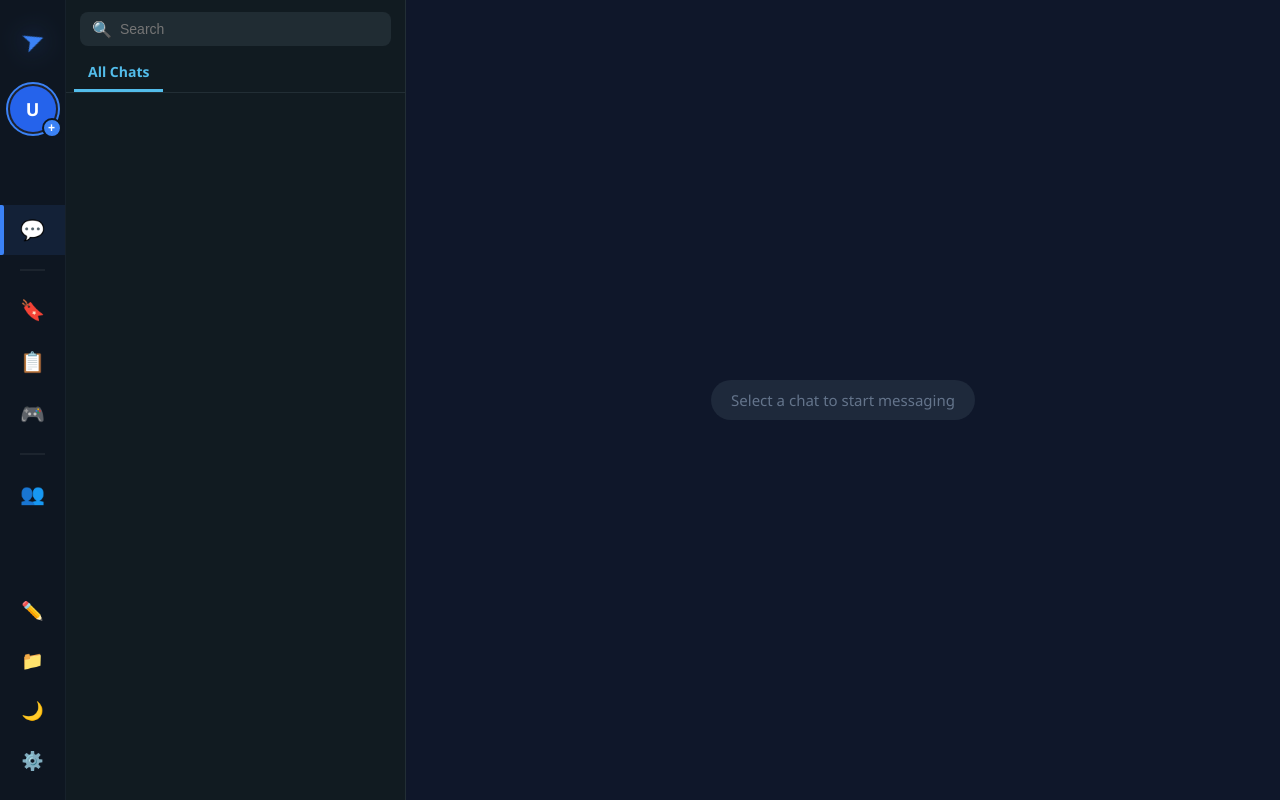
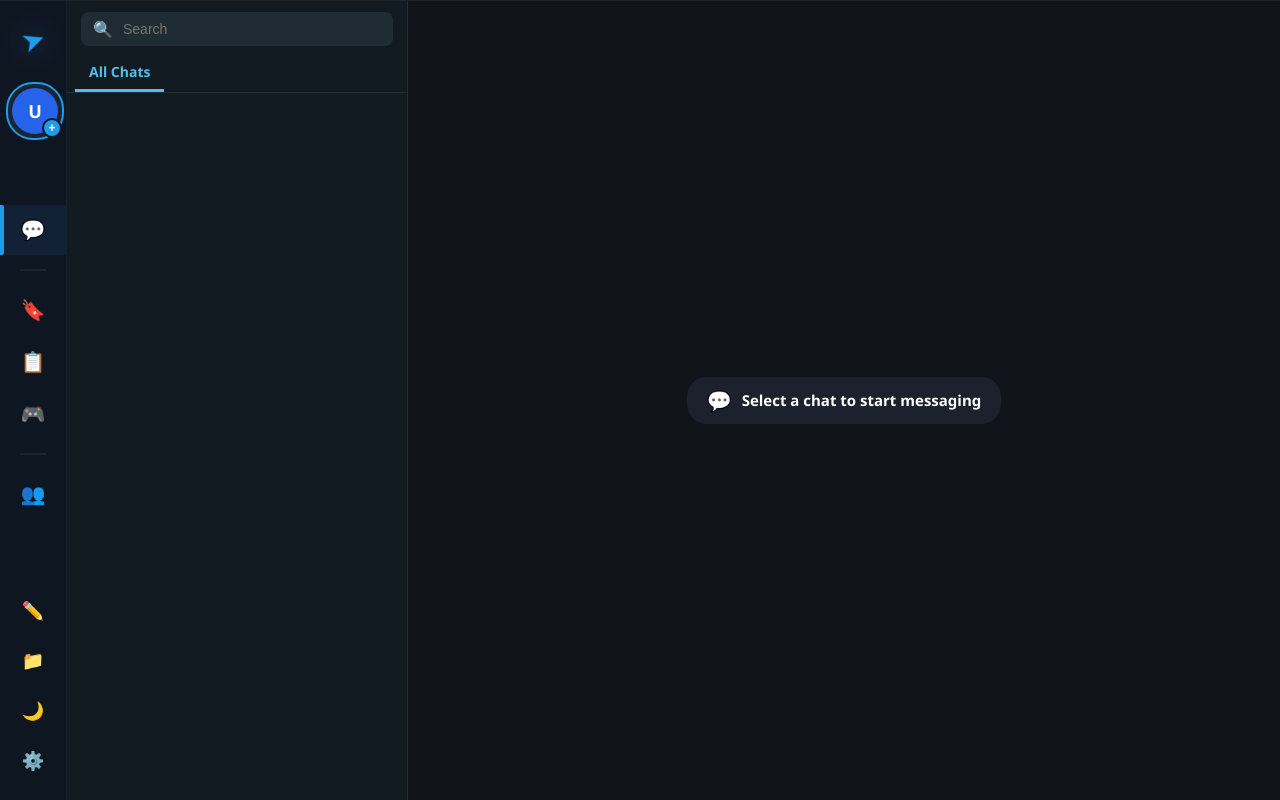
Before and after one commit to madmaks00/messenger-react, a React (Vite) app: page / in a window 1280 px wide. Built offline with nearby package versions, Linux system fonts and the light colour scheme.

Commit message:
C# WPF Colours

```diff
--- a/package.json
+++ b/package.json
@@ -7,7 +7,9 @@
     "dev": "vite",
     "build": "tsc -b && vite build",
     "lint": "eslint .",
-    "preview": "vite preview"
+    "preview": "vite preview",
+    "predeploy": "npm run build",
+    "deploy": "gh-pages -d dist"
   },
   "dependencies": {
     "@microsoft/signalr": "^10.0.11",
@@ -29,6 +31,7 @@
     "eslint": "^10.10.0",
     "eslint-plugin-react-hooks": "^7.1.1",
     "eslint-plugin-react-refresh": "^0.5.6",
+    "gh-pages": "^6.3.0",
     "globals": "^17.12.0",
     "typescript": "~6.0.2",
     "typescript-eslint": "^8.69.0",
--- a/src/App.tsx
+++ b/src/App.tsx
@@ -1,4 +1,6 @@
 import React, { useEffect, useState } from 'react';
+import './theme/theme.css'; // Гарантируем импорт темы
+
 import { NavigationRail } from './components/layout/NavigationRail';
 import { SidebarChatsView } from './components/sidebar/SidebarChatsView';
 import { SidebarAccountsView } from './components/accounts/SidebarAccountsView';
@@ -56,11 +58,9 @@ export const App: React.FC = () => {
   const { initialize: initTodo } = useTodoStore();
   const { initialize: initNotes } = useNotesStore();
 
-  // Состояние блокировки ПИН-кодом (IsAppLocked)
   const [isAppLocked, setIsAppLocked] = useState(SecurityService.isPasscodeSet());
   const [isPasscodeSetupOpen, setIsPasscodeSetupOpen] = useState(false);
 
-  // Состояния всплывающих диалогов
   const [confirmDialog, setConfirmDialog] = useState<any>({ isOpen: false });
   const [isCreateFolderOpen, setIsCreateFolderOpen] = useState(false);
   const [pinDialog, setPinDialog] = useState<any>({ isOpen: false });
@@ -68,13 +68,11 @@ export const App: React.FC = () => {
   const [joinGroupData, setJoinGroupData] = useState<JoinGroupPreviewData | null>(null);
   const [isCreateGroupOpen, setIsCreateGroupOpen] = useState(false);
 
-  // Оверлеи медиа и историй
   const [photoViewer, setPhotoViewer] = useState<{ isOpen: boolean; list: IAttachment[]; index: number }>({ isOpen: false, list: [], index: 0 });
   const [videoViewer, setVideoViewer] = useState<{ isOpen: boolean; url: string; fileHeader?: string; senderMeta?: string }>({ isOpen: false, url: '' });
   const [imageEditor, setImageEditor] = useState<{ isOpen: boolean; src: string; onDone?: (res: string) => void }>({ isOpen: false, src: '' });
   const [storyEditor, setStoryEditor] = useState<{ isOpen: boolean; image: string }>({ isOpen: false, image: '' });
 
-  // 1. Инициализация авторизации
   useEffect(() => {
     checkAuth(authService, userService).then((isAuth) => {
       if (isAuth && !isAppLocked) {
@@ -85,7 +83,6 @@ export const App: React.FC = () => {
     });
   }, [isAppLocked]);
 
-  // 2. Глобальные слушатели EventBus для открытия модалок
   useEffect(() => {
     const unbindConfirm = eventBus.on('OpenConfirmDialogMessage' as any, (data: any) => {
       setConfirmDialog({
@@ -142,12 +139,25 @@ export const App: React.FC = () => {
         width: '100vw',
         height: '100vh',
         overflow: 'hidden',
-        backgroundColor: '#0E1621',
-        color: '#FFFFFF',
-        fontFamily: 'Segoe UI, -apple-system, BlinkMacSystemFont, Roboto, sans-serif',
+        backgroundColor: 'var(--bg-chat)', // Точный фон #11141B
+        color: 'var(--text-primary)',
+        fontFamily: "'Segoe UI', -apple-system, BlinkMacSystemFont, Roboto, sans-serif",
         position: 'relative',
       }}
     >
+      {/* Верхний 1px-бордер из WPF MainWindow (Panel.ZIndex="500") */}
+      <div
+        style={{
+          position: 'absolute',
+          top: 0,
+          left: 0,
+          right: 0,
+          height: 1,
+          backgroundColor: 'var(--divider-color)',
+          zIndex: 500,
+        }}
+      />
+
       {/* 1. ЭКРАН БЛОКИРОВКИ ПИН-КОДОМ */}
       <PasscodeLockView
         isLocked={isAppLocked}
@@ -159,16 +169,27 @@ export const App: React.FC = () => {
         }}
       />
 
-      {/* 2. УЛЬТРА-УЗКАЯ НАВИГАЦИЯ (66px) */}
-      <NavigationRail />
+      {/* 2. УЛЬТРА-УЗКАЯ НАВИГАЦИЯ (66px, фон BgNav = #0F1319) */}
+      <div
+        style={{
+          width: 66,
+          height: '100%',
+          backgroundColor: 'var(--bg-nav)',
+          borderRight: '1px solid var(--divider-color)',
+          flexShrink: 0,
+          zIndex: 10,
+        }}
+      >
+        <NavigationRail />
+      </div>
 
-      {/* 3. САЙДБАР ТЕКУЩЕЙ ВКЛАДКИ (340px) */}
+      {/* 3. САЙДБАР ТЕКУЩЕЙ ВКЛАДКИ (340px, фон BgList = #161A23) */}
       <div
         style={{
           width: 340,
           height: '100%',
-          backgroundColor: '#111B21',
-          borderRight: '1px solid #17212B',
+          backgroundColor: 'var(--bg-list)',
+          borderRight: '1px solid var(--divider-color)',
           display: 'flex',
           flexDirection: 'column',
           position: 'relative',
@@ -181,16 +202,15 @@ export const App: React.FC = () => {
         {currentTab === MainTab.Tasks && <SidebarTasksView />}
         {currentTab === MainTab.Games && <SidebarGamesView />}
 
-        {/* Плавающий плеер музыки внизу сайдбара */}
         <MusicPlayerView />
       </div>
 
-      {/* 4. РАБОЧАЯ ОБЛАСТЬ (КОНТЕНТ ВЫБРАННОЙ ВКЛАДКИ) */}
+      {/* 4. РАБОЧАЯ ОБЛАСТЬ (КОНТЕНТ ВКЛАДКИ, фон BgChat = #11141B) */}
       <div
         style={{
           flex: 1,
           height: '100%',
-          backgroundColor: '#0B141B',
+          backgroundColor: 'var(--bg-chat)',
           display: 'flex',
           flexDirection: 'column',
           position: 'relative',
@@ -201,7 +221,7 @@ export const App: React.FC = () => {
           <>
             <ChatWorkspaceView />
             {selectedChatUser && (
-              <div style={{ padding: '0 20px 16px 20px', zIndex: 20 }}>
+              <div style={{ padding: '0 30px 20px 30px', zIndex: 20 }}>
                 <MessageInputUserControl />
               </div>
             )}
@@ -220,7 +240,6 @@ export const App: React.FC = () => {
       </div>
 
       {/* ================= ВСЕ ДИАЛОГИ И ОВЕРЛЕИ ================= */}
-      {/* Профиль пользователя и группы */}
       {isProfileOpen && currentUser && (
         <ProfileView
           isOpen={isProfileOpen}
@@ -230,7 +249,6 @@ export const App: React.FC = () => {
         />
       )}
 
-      {/* Просмотр фото и видео */}
       <PhotoViewerView
         isOpen={photoViewer.isOpen}
         mediaList={photoViewer.list}
@@ -244,8 +262,6 @@ export const App: React.FC = () => {
         senderMeta={videoViewer.senderMeta}
         onClose={() => setVideoViewer((prev) => ({ ...prev, isOpen: false }))}
       />
-
-      {/* Редакторы изображений и историй */}
       <ImageEditorView
         isOpen={imageEditor.isOpen}
         imageSrc={imageEditor.src}
@@ -258,11 +274,8 @@ export const App: React.FC = () => {
         onClose={() => setStoryEditor((p) => ({ ...p, isOpen: false }))}
       />
       <StoryViewerView />
-
-      {/* Аудио/видео вызовы */}
       <CallModal />
 
-      {/* Всплывающие диалоги действий */}
       <ConfirmDialogView
         isOpen={confirmDialog.isOpen}
         targetTitle={confirmDialog.targetTitle}
@@ -304,7 +317,6 @@ export const App: React.FC = () => {
         onClose={() => setIsPasscodeSetupOpen(false)}
       />
 
-      {/* Всплывающие уведомления приложения */}
       <InAppNotification />
     </div>
   );
--- a/src/components/chat/ChatWorkspaceView.tsx
+++ b/src/components/chat/ChatWorkspaceView.tsx
@@ -27,10 +27,8 @@ export const ChatWorkspaceView: React.FC = () => {
   const [viewportHeight, setViewportHeight] = useState(600);
   const [showScrollBottomBtn, setShowScrollBottomBtn] = useState(false);
 
-  // Анимация плавного скролла
   const animFrameRef = useRef<number | null>(null);
 
-  // 1. Безопасный расчет геометрического лейаута баблов
   const { layoutItems, totalContentHeight } = useMemo(() => {
     const msgs = currentChatMessages || [];
     if (!msgs || msgs.length === 0) {
@@ -56,15 +54,8 @@ export const ChatWorkspaceView: React.FC = () => {
         return { layoutItems: [], totalContentHeight: 0 };
       }
 
-      // Поддержка разных вариантов полей (layoutItems, items или просто массив)
-      const items =
-  (result as any).items ||
-  (result as any).layoutItems ||
-  (Array.isArray(result) ? result : []);
-const height =
-  (result as any).totalHeight ??
-  (result as any).totalContentHeight ??
-  0;
+      const items = (result as any).items || (result as any).layoutItems || [];
+      const height = (result as any).totalHeight ?? (result as any).totalContentHeight ?? 0;
 
       return {
         layoutItems: Array.isArray(items) ? items : [],
@@ -76,7 +67,6 @@ const height =
     }
   }, [currentChatMessages, selectedChatUser]);
 
-  // 2. Определение видимого окна (Virtualizing Panel binary search)
   const visibleItems = useMemo(() => {
     const items = layoutItems || [];
     if (items.length === 0 || viewportHeight <= 0) return [];
@@ -111,7 +101,6 @@ const height =
     return items.slice(firstIndex, lastIndex + 1);
   }, [layoutItems, scrollTop, viewportHeight]);
 
-  // 3. Плавный V-Sync скролл к целевому смещению
   const scrollToOffsetAnimated = useCallback((targetOffset: number, durationMs: number = 240) => {
     if (!scrollRef.current) return;
     if (animFrameRef.current) cancelAnimationFrame(animFrameRef.current);
@@ -157,13 +146,11 @@ const height =
     const distanceFromBottom = target.scrollHeight - target.scrollTop - target.clientHeight;
     setShowScrollBottomBtn(distanceFromBottom > 80);
 
-    // Догрузка старых сообщений при скролле к самому верху
     if (target.scrollTop < 50 && !isHistoryLoading) {
       loadOlderMessages();
     }
   };
 
-  // Автоскролл вниз при смене чата
   useEffect(() => {
     if (scrollRef.current && totalContentHeight > 0) {
       scrollRef.current.scrollTop = totalContentHeight;
@@ -181,10 +168,12 @@ const height =
     return () => window.removeEventListener('resize', handleResize);
   }, []);
 
+  // ЗАГЛУШКА: НЕ ВЫБРАН ЧАТ (WarningBarBgBrush = #1C212D)
   if (!selectedChatUser) {
     return (
-      <div style={{ flex: 1, display: 'flex', alignItems: 'center', justifyContent: 'center', background: '#0F172A', color: '#64748B' }}>
-        <div style={{ padding: '10px 20px', borderRadius: 20, background: '#1E293B', fontSize: 15 }}>
+      <div style={{ flex: 1, display: 'flex', alignItems: 'center', justifyContent: 'center', background: 'var(--bg-chat)' }}>
+        <div style={{ padding: '10px 20px', borderRadius: 20, background: 'var(--other-bubble-bg)', color: 'var(--text-primary)', fontSize: 15, fontWeight: 600, display: 'flex', alignItems: 'center', gap: 10 }}>
+          <span style={{ color: 'var(--app-accent)', fontSize: 20 }}>💬</span>
           Select a chat to start messaging
         </div>
       </div>
@@ -194,43 +183,55 @@ const height =
   const msgs = currentChatMessages || [];
 
   return (
-    <div style={{ flex: 1, display: 'flex', flexDirection: 'column', height: '100%', background: '#0B141B', position: 'relative' }}>
-      {/* 1. ШАПКА ЧАТА */}
-      <div style={{ height: 54, background: '#1E293B', borderBottom: '1px solid #334155', display: 'flex', alignItems: 'center', padding: '0 16px', zIndex: 10 }}>
+    <div style={{ flex: 1, display: 'flex', flexDirection: 'column', height: '100%', background: 'var(--bg-chat)', position: 'relative' }}>
+
+      {/* 1. ШАПКА ЧАТА (ChatHeaderBackgroundBrush: #161A23, Border: #1F2533) */}
+      <div style={{
+        height: 54,
+        background: 'var(--chat-header-bg)',
+        borderBottom: '1px solid var(--chat-header-border)',
+        display: 'flex',
+        alignItems: 'center',
+        padding: '0 16px',
+        zIndex: 10
+      }}>
         {isSelectionMode ? (
           <div style={{ display: 'flex', alignItems: 'center', justifyContent: 'space-between', width: '100%' }}>
             <div style={{ display: 'flex', alignItems: 'center', gap: 12 }}>
               <button onClick={clearSelection} style={iconBtnStyle}>✕</button>
-              <span style={{ fontWeight: 'bold', fontSize: 16 }}>Selected: {selectedCount}</span>
+              <span style={{ fontWeight: 'bold', fontSize: 18, color: '#FFFFFF' }}>Selected: {selectedCount}</span>
             </div>
             <div style={{ display: 'flex', gap: 8 }}>
               <button onClick={() => forwardMessages(msgs.filter((m) => m.isSelected))} style={actionBtnStyle}>
                 ↗ Forward
               </button>
-              <button onClick={() => msgs.filter((m) => m.isSelected).forEach((m) => deleteMessage(m, true))} style={{ ...actionBtnStyle, color: '#EF4444' }}>
+              <button onClick={() => msgs.filter((m) => m.isSelected).forEach((m) => deleteMessage(m, true))} style={{ ...actionBtnStyle, color: 'var(--destructive-action)' }}>
                 🗑 Delete
               </button>
             </div>
           </div>
         ) : (
           <div style={{ display: 'flex', alignItems: 'center', gap: 12, width: '100%' }}>
-            <div style={{ width: 40, height: 40, borderRadius: 20, background: '#3B82F6', display: 'flex', alignItems: 'center', justifyContent: 'center', color: '#FFF', fontWeight: 'bold' }}>
+            {/* Аватарка */}
+            <div style={{ width: 40, height: 40, borderRadius: 20, background: 'var(--app-accent)', display: 'flex', alignItems: 'center', justifyContent: 'center', color: '#FFF', fontWeight: 'bold' }}>
               {selectedChatUser.avatarPath ? (
                 <img src={selectedChatUser.avatarPath} alt="" style={{ width: '100%', height: '100%', borderRadius: 20, objectFit: 'cover' }} />
               ) : (
                 (selectedChatUser.nickName || 'U').charAt(0).toUpperCase()
               )}
             </div>
+
+            {/* Имя и статус собеседника */}
             <div>
-              <div style={{ display: 'flex', alignItems: 'center', gap: 6, fontWeight: 600, fontSize: 15, color: '#F8FAFC' }}>
+              <div style={{ display: 'flex', alignItems: 'center', gap: 6, fontWeight: 600, fontSize: 15, color: 'var(--chat-header-title)' }}>
                 {selectedChatUser.isSecretChat && <span>🔒</span>}
                 <span>{selectedChatUser.nickName || 'Chat'}</span>
               </div>
-              <div style={{ fontSize: 12, color: '#94A3B8' }}>
+              <div style={{ fontSize: 12.5, color: 'var(--text-muted)' }}>
                 {selectedChatUser.isTyping ? (
-                  <span style={{ color: '#38BDF8', fontWeight: 600 }}>typing...</span>
+                  <span style={{ color: 'var(--app-accent)', fontWeight: 600 }}>typing...</span>
                 ) : selectedChatUser.isOnline ? (
-                  <span style={{ color: '#38BDF8' }}>online</span>
+                  <span style={{ color: 'var(--app-accent)' }}>online</span>
                 ) : selectedChatUser.isGroup ? (
                   `${selectedChatUser.memberCount || 1} members`
                 ) : (
@@ -253,11 +254,11 @@ const height =
           paddingBottom: 20,
         }}
       >
-        {/* Карточка секретного чата E2EE при отсутствии сообщений */}
+        {/* Заглушка секретного чата E2EE */}
         {selectedChatUser.isSecretChat && msgs.length === 0 && (
           <div
             style={{
-              maxWidth: 360,
+              maxWidth: 380,
               margin: '60px auto',
               background: '#1E293B',
               border: '1px solid #334155',
@@ -266,23 +267,38 @@ const height =
               textAlign: 'center',
             }}
           >
-            <div style={{ width: 54, height: 54, borderRadius: 27, background: '#166534', color: '#4ADE80', fontSize: 24, display: 'flex', alignItems: 'center', justifyContent: 'center', margin: '0 auto 12px' }}>
+            <div style={{ width: 60, height: 60, borderRadius: 30, background: '#166534', color: '#4ADE80', fontSize: 28, display: 'flex', alignItems: 'center', justifyContent: 'center', margin: '0 auto 12px' }}>
               🔒
             </div>
-            <div style={{ fontSize: 18, fontWeight: 'bold', color: '#F8FAFC', marginBottom: 8 }}>Secret Chat</div>
-            <div style={{ fontSize: 13, color: '#94A3B8', textAlign: 'left', margin: '0 auto', maxWidth: 260 }}>
-              <div>• End-to-end encryption (E2EE)</div>
-              <div>• Leave no traces on server</div>
-              <div>• Messages stored on device only</div>
+            <div style={{ fontSize: 18, fontWeight: 'bold', color: '#F8FAFC', marginBottom: 10 }}>Secret Chat</div>
+            <div style={{ fontSize: 13, color: '#94A3B8', textAlign: 'left', margin: '0 auto', maxWidth: 280, lineHeight: '22px' }}>
+              <div>✓ End-to-end encryption (E2EE)</div>
+              <div>✓ Leave no traces on server</div>
+              <div>✓ Messages stored on device only</div>
             </div>
             {selectedChatUser.keyFingerprint && (
-              <div style={{ marginTop: 16, padding: '8px 12px', background: '#0F172A', borderRadius: 8 }}>
-                <div style={{ fontFamily: 'monospace', fontWeight: 'bold', color: '#F8FAFC' }}>
+              <div style={{ marginTop: 15, padding: '12px 6px', background: '#0F172A', borderRadius: 8 }}>
+                <div style={{ fontFamily: 'Consolas, monospace', fontWeight: 'bold', color: '#F8FAFC', fontSize: 14 }}>
                   {selectedChatUser.keyFingerprint}
                 </div>
-                <div style={{ fontSize: 11, color: '#64748B', marginTop: 2 }}>Encryption Key Fingerprint</div>
+                <div style={{ fontSize: 10.5, color: '#64748B', marginTop: 2 }}>Encryption Key Fingerprint</div>
               </div>
             )}
+          </div>
+        )}
+
+        {/* Заглушка пустого чата без сообщений (EmptyChatIconContainerBgBrush: #232A3B) */}
+        {!selectedChatUser.isSecretChat && msgs.length === 0 && !isHistoryLoading && (
+          <div style={{ display: 'flex', flexDirection: 'column', alignItems: 'center', justifyContent: 'center', marginTop: 100 }}>
+            <div style={{ width: 100, height: 100, borderRadius: 50, background: 'var(--empty-chat-icon-bg)', display: 'flex', alignItems: 'center', justifyContent: 'center', marginBottom: 20 }}>
+              <span style={{ fontSize: 44, color: 'var(--app-accent)' }}>✉</span>
+            </div>
+            <div style={{ fontSize: 20, fontWeight: 'bold', color: 'var(--empty-chat-title)', marginBottom: 8 }}>
+              No messages yet
+            </div>
+            <div style={{ fontSize: 14, color: 'var(--text-muted)' }}>
+              Send a message to start the conversation
+            </div>
           </div>
         )}
 
@@ -308,26 +324,25 @@ const height =
         </div>
       </div>
 
-      {/* 3. КНОПКА БЫСТРОГО СПУСКА ВНИЗ */}
+      {/* 3. КНОПКА БЫСТРОГО СПУСКА ВНИЗ (ScrollToBottomButtonBgBrush: #232A3B, Border: #2A303C) */}
       {showScrollBottomBtn && (
         <button
           onClick={scrollToBottom}
           style={{
             position: 'absolute',
-            right: 24,
+            right: 34,
             bottom: 80,
             width: 44,
             height: 44,
             borderRadius: 22,
-            background: '#1E293B',
-            border: '1.2px solid #475569',
-            color: '#F8FAFC',
-            boxShadow: '0 4px 12px rgba(0, 0, 0, 0.3)',
+            background: 'var(--scroll-bottom-bg)',
+            border: '1.2px solid var(--scroll-bottom-border)',
+            color: 'var(--scroll-bottom-icon)',
             cursor: 'pointer',
             display: 'flex',
             alignItems: 'center',
             justifyContent: 'center',
-            fontSize: 20,
+            fontSize: 22,
             zIndex: 30,
           }}
         >
@@ -341,7 +356,7 @@ const height =
 const iconBtnStyle: React.CSSProperties = {
   background: 'transparent',
   border: 'none',
-  color: '#FFF',
+  color: '#FFFFFF',
   fontSize: 18,
   cursor: 'pointer',
 };
@@ -349,7 +364,7 @@ const iconBtnStyle: React.CSSProperties = {
 const actionBtnStyle: React.CSSProperties = {
   background: 'transparent',
   border: 'none',
-  color: '#38BDF8',
+  color: 'var(--app-accent)',
   fontSize: 14,
   fontWeight: 600,
   cursor: 'pointer',
--- a/src/index.css
+++ b/src/index.css
@@ -1,17 +1,92 @@
-* {
+:root {
+  /* ================= ОСНОВНЫЕ ЦВЕТА ПРИЛОЖЕНИЯ ================= */
+  --app-accent: #1E9BEB;
+  --tg-accent: #00AFF4;
+  --accent-muted: #155B8A;
+  --text-muted: #7D8494;
+  --text-primary: #FFFFFF;
+
+  /* ================= ТРИ ГЛАВНЫЕ КОЛОНКИ WPF ================= */
+  --bg-nav: #0F1319;       /* Колонка 1: Ультра-узкая навигация (66px) */
+  --bg-list: #161A23;      /* Колонка 2: Сайдбар чатов (340px) */
+  --bg-chat: #11141B;      /* Колонка 3: Область сообщений */
+  --divider-color: #1E232F; /* Разделительные линии */
+
+  /* ================= ШАПКА ЧАТА (CHAT HEADER) ================= */
+  --chat-header-bg: #161A23;
+  --chat-header-border: #1F2533;
+  --chat-header-title: #FFFFFF;
+
+  /* ================= СООБЩЕНИЯ И БАБЛЫ ================= */
+  --my-bubble-bg: #16699B;
+  --other-bubble-bg: #1C212D;
+  --bubble-received: #232836;
+  --my-time-color: rgba(255, 255, 255, 0.7);
+  --other-time-color: #6B7B8C;
+  --tg-checkmark: #80BFFF;
+
+  --message-selection-bg: rgba(94, 146, 206, 0.1);
+  --message-selection-border: #5E92CE;
+  --message-author-name: #5E92CE;
+
+  /* ================= ПУСТОЙ ЧАТ И ИНДИКАТОРЫ ================= */
+  --empty-chat-icon-bg: #232A3B;
+  --empty-chat-title: #FFFFFF;
+  --online-indicator: #4CAF50;
+  --unread-badge: #E74C3C;
+  --muted-unread-badge: #6C757D;
+
+  /* ================= КНОПКА СКРОЛЛА ВНИЗ ================= */
+  --scroll-bottom-bg: #232A3B;
+  --scroll-bottom-border: #2A303C;
+  --scroll-bottom-icon: #FFFFFF;
+
+  /* ================= ПОИСК И СПИСКИ В САЙДБАРЕ ================= */
+  --sidebar-search-bg: #1C212D;
+  --sidebar-search-focus-bg: #232836;
+  --sidebar-search-text: #FFFFFF;
+  --chat-item-hover: #1C212D;
+  --chat-item-active: #232836;
+
+  /* ================= КОНТЕКСТНЫЕ МЕНЮ И ДИАЛОГИ ================= */
+  --context-menu-bg: #1C212D;
+  --context-menu-border: #2A303C;
+  --context-menu-hover: #232A3B;
+  --destructive-action: #FF3B30;
+  --modal-bg: #161A23;
+  --overlay-dim: rgba(0, 0, 0, 0.6);
+  --passcode-overlay: #0C1017;
+}
+
+/* Применение глобального шрифта и фона из WPF MainWindow */
+html, body, #root {
   margin: 0;
   padding: 0;
-  box-sizing: border-box;
+  width: 100%;
+  height: 100%;
+  overflow: hidden;
+  background-color: var(--bg-chat);
+  color: var(--text-primary);
+  font-family: 'Segoe UI', -apple-system, BlinkMacSystemFont, Roboto, sans-serif;
+  -webkit-font-smoothing: antialiased;
+  -moz-osx-font-smoothing: grayscale;
 }
 
-html,
-body,
-#root {
-  width: 100%;
-  height: 100%;
-  margin: 0;
-  padding: 0;
-  overflow: hidden;
-  background-color: #0e1621; /* Основной темный фон */
-  font-family: -apple-system, BlinkMacSystemFont, 'Segoe UI', Roboto, Helvetica, Arial, sans-serif;
+/* Кастомный тонкий скроллбар в стиле WPF SmoothScrollViewer */
+::-webkit-scrollbar {
+  width: 4px;
+  height: 4px;
 }
+
+::-webkit-scrollbar-track {
+  background: transparent;
+}
+
+::-webkit-scrollbar-thumb {
+  background: rgba(255, 255, 255, 0.2);
+  border-radius: 3px;
+}
+
+::-webkit-scrollbar-thumb:hover {
+  background: rgba(255, 255, 255, 0.4);
+}
```
Also changed, not shown: 1 other file (tests, documents, lock files or other folders).
